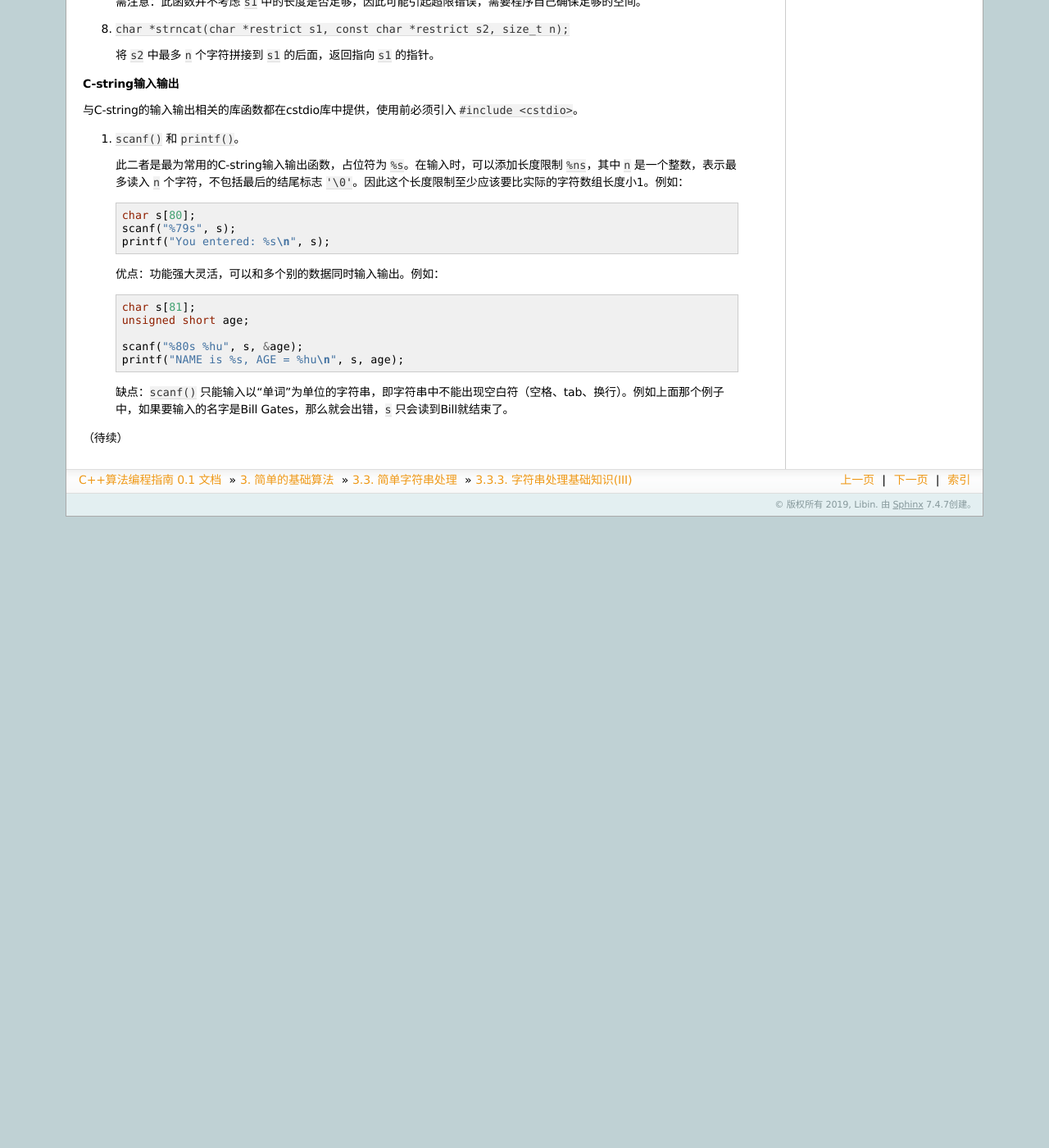
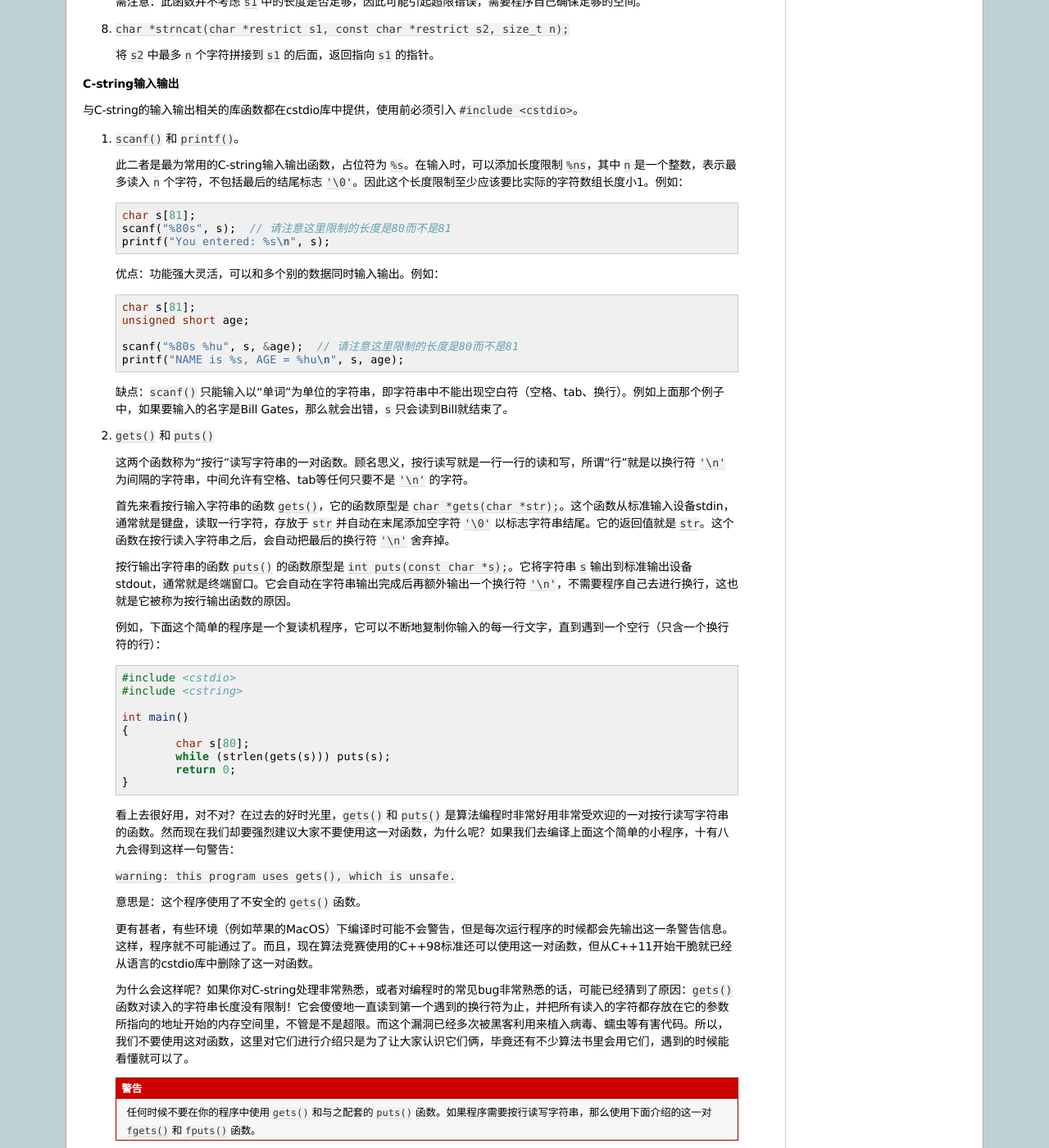
Before and after one commit to majorli/algo_guide, a Sphinx documentation site: the page built from source/ch02/sec03/233_string_basic_3.rst, in a window 1280 px wide and 1400 px high, scrolled down 1761 px. Shown: the whole window at 82% size. Built offline with Sphinx 7.4.7, drawn with Linux system fonts in a browser that asks for light colours; before the commit the page ends 2391 px from its top, so only the background shows below that; some of the changed text lies outside the part shown.

Commit message:
20200120_2343draft

```diff
--- a/source/ch02/sec03/233_string_basic_3.rst
+++ b/source/ch02/sec03/233_string_basic_3.rst
@@ -94,8 +94,8 @@
 
    .. code-block:: c++
 
-      char s[80];
-      scanf("%79s", s);
+      char s[81];
+      scanf("%80s", s);  // 请注意这里限制的长度是80而不是81
       printf("You entered: %s\n", s);
 
    优点：功能强大灵活，可以和多个别的数据同时输入输出。例如：
@@ -105,10 +105,80 @@
       char s[81];
       unsigned short age;
 
-      scanf("%80s %hu", s, &age);
+      scanf("%80s %hu", s, &age);  // 请注意这里限制的长度是80而不是81
       printf("NAME is %s, AGE = %hu\n", s, age);
 
    缺点：``scanf()`` 只能输入以“单词”为单位的字符串，即字符串中不能出现空白符（空格、tab、换行）。例如上面那个例子中，如果要输入的名字是Bill Gates，那么就会出错，``s`` 只会读到Bill就结束了。
 
+2. ``gets()`` 和 ``puts()``
+
+   这两个函数称为“按行”读写字符串的一对函数。顾名思义，按行读写就是一行一行的读和写，所谓“行”就是以换行符 ``'\n'`` 为间隔的字符串，中间允许有空格、tab等任何只要不是 ``'\n'`` 的字符。
+
+   首先来看按行输入字符串的函数 ``gets()``，它的函数原型是 ``char *gets(char *str);``。这个函数从标准输入设备stdin，通常就是键盘，读取一行字符，存放于 ``str`` 并自动在末尾添加空字符 ``'\0'`` 以标志字符串结尾。它的返回值就是 ``str``。这个函数在按行读入字符串之后，会自动把最后的换行符 ``'\n'`` 舍弃掉。
+
+   按行输出字符串的函数 ``puts()`` 的函数原型是 ``int puts(const char *s);``。它将字符串 ``s`` 输出到标准输出设备stdout，通常就是终端窗口。它会自动在字符串输出完成后再额外输出一个换行符 ``'\n'``，不需要程序自己去进行换行，这也就是它被称为按行输出函数的原因。
+
+   例如，下面这个简单的程序是一个复读机程序，它可以不断地复制你输入的每一行文字，直到遇到一个空行（只含一个换行符的行）：
+
+   .. code-block:: c++
+
+      #include <cstdio>
+      #include <cstring>
+
+      int main()
+      {
+              char s[80];
+              while (strlen(gets(s))) puts(s);
+              return 0;
+      }
+
+   看上去很好用，对不对？在过去的好时光里，``gets()`` 和 ``puts()`` 是算法编程时非常好用非常受欢迎的一对按行读写字符串的函数。然而现在我们却要强烈建议大家不要使用这一对函数，为什么呢？如果我们去编译上面这个简单的小程序，十有八九会得到这样一句警告：
+
+   ``warning: this program uses gets(), which is unsafe.``
+
+   意思是：这个程序使用了不安全的 ``gets()`` 函数。
+
+   更有甚者，有些环境（例如苹果的MacOS）下编译时可能不会警告，但是每次运行程序的时候都会先输出这一条警告信息。这样，程序就不可能通过了。而且，现在算法竞赛使用的C++98标准还可以使用这一对函数，但从C++11开始干脆就已经从语言的cstdio库中删除了这一对函数。
+
+   为什么会这样呢？如果你对C-string处理非常熟悉，或者对编程时的常见bug非常熟悉的话，可能已经猜到了原因：``gets()`` 函数对读入的字符串长度没有限制！它会傻傻地一直读到第一个遇到的换行符为止，并把所有读入的字符都存放在它的参数所指向的地址开始的内存空间里，不管是不是超限。而这个漏洞已经多次被黑客利用来植入病毒、蠕虫等有害代码。所以，我们不要使用这对函数，这里对它们进行介绍只是为了让大家认识它们俩，毕竟还有不少算法书里会用它们，遇到的时候能看懂就可以了。
+
+   .. warning::
+
+      任何时候不要在你的程序中使用 ``gets()`` 和与之配套的 ``puts()`` 函数。如果程序需要按行读写字符串，那么使用下面介绍的这一对 ``fgets()`` 和 ``fputs()`` 函数。
+
+3. ``fgets()`` 和 ``fputs()``
+
+   这一对函数是用来替代前面所述的不安全的 ``gets()`` 和 ``puts()`` 的。它们的功能同样是按行读写字符串，但和前面那一对函数有所不同。
+
+   按行读取字符串函数：``char *fgets(char *str, int size, FILE *stream);``。这个函数现在有了三个参数，第一个参数 ``str`` 是要读入字符串的位置；第二个参数 ``size`` 是读字符量的上限，每次读取最多读 ``size-1`` 个字符，因为后面还要有一个位置放结尾空字符；第三个参数 ``stream`` 是输入设备，如果是标准输入设备键盘就直接写stdin，如果是从某个文件读入那么就是这个文件的指针（打开文件时返回的指针，很多教科书上管这个东西叫文件的\ :strong:`句柄`）。
+
+   与之配套的按行输出字符串函数：``int fputs(const char *s, FILE *stream);``。这个函数现在除了要输出的字符串 ``s`` 以外也多了一个 ``stream`` 参数，猜猜也知道这是表示输出设备的参数，如果是标准输出设备终端窗口就直接写stdout，如果是写入到某个文件那么就是这个文件的句柄。
+
+   要注意，``fputs`` 函数不像它的前任 ``puts()`` 函数那样会在输出字符串之后自动添加一个换行。``puts()`` 会这么做是因为它是和 ``gets()`` 配套使用的，而 ``gets()`` 函数在读入完成后会自动删除行末的换行符，所以 ``puts()`` 觉得它有责任添加回去。但是 ``fputs()`` 是和 ``fgets()`` 配套使用的，``fgets()`` 在输入完成后并不会删除行尾的换行符！如果字符串末尾是一个换行符，那么这个换行符会被保留在字符串里面！所以 ``fputs()`` 就觉得自己没必要画蛇添足去加一个换行。
+
+   现在我们可以把上面这个复读机程序改写为安全的版本了：
+
+   .. code-block:: c++
+
+      #include <cstdio>
+
+      int main()
+      {
+              char s[80];
+              while (fgets(s, 80, stdin)[0] != '\n') // size=数组长度80，无需减1，但每次最多读79个字符
+                      fputs(s, stdout);
+              return 0;
+      }
+
+   ``fgets()`` 读入的字符串，末尾很可能是一个换行符。如果我们认为换行符不是我们要的字符串的一部分，那么就需要自己编写代码来删除这个可能存在的 ``'\n'``，代码如下：
+
+   .. code-block:: c++
+
+      int last = strlen(s) - 1;
+      if (s[last] == '\n') str[last] = '\0';
+
+
+4. ``getchar()`` 和 ``putchar()``
+
 
 （待续）
```
